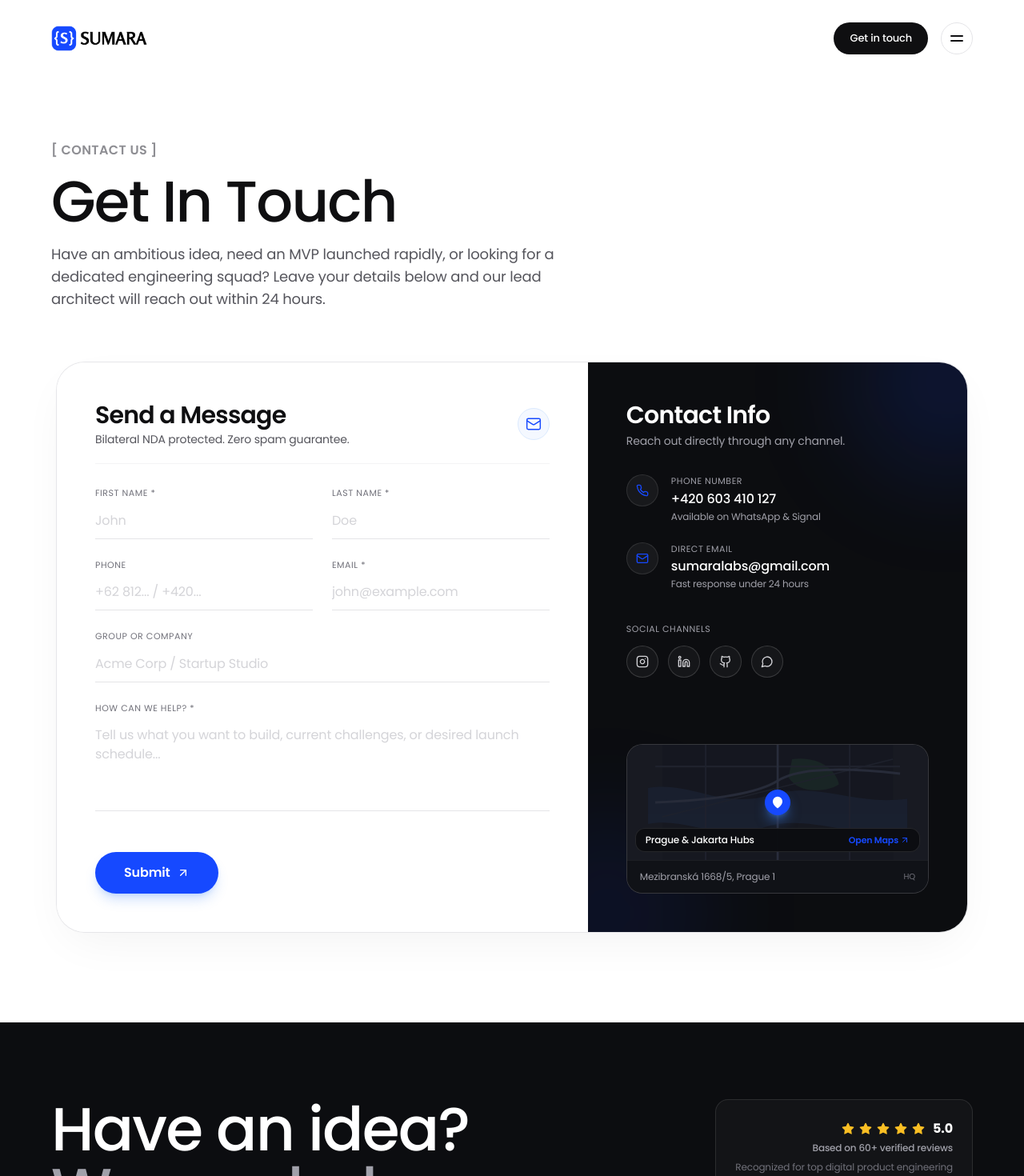
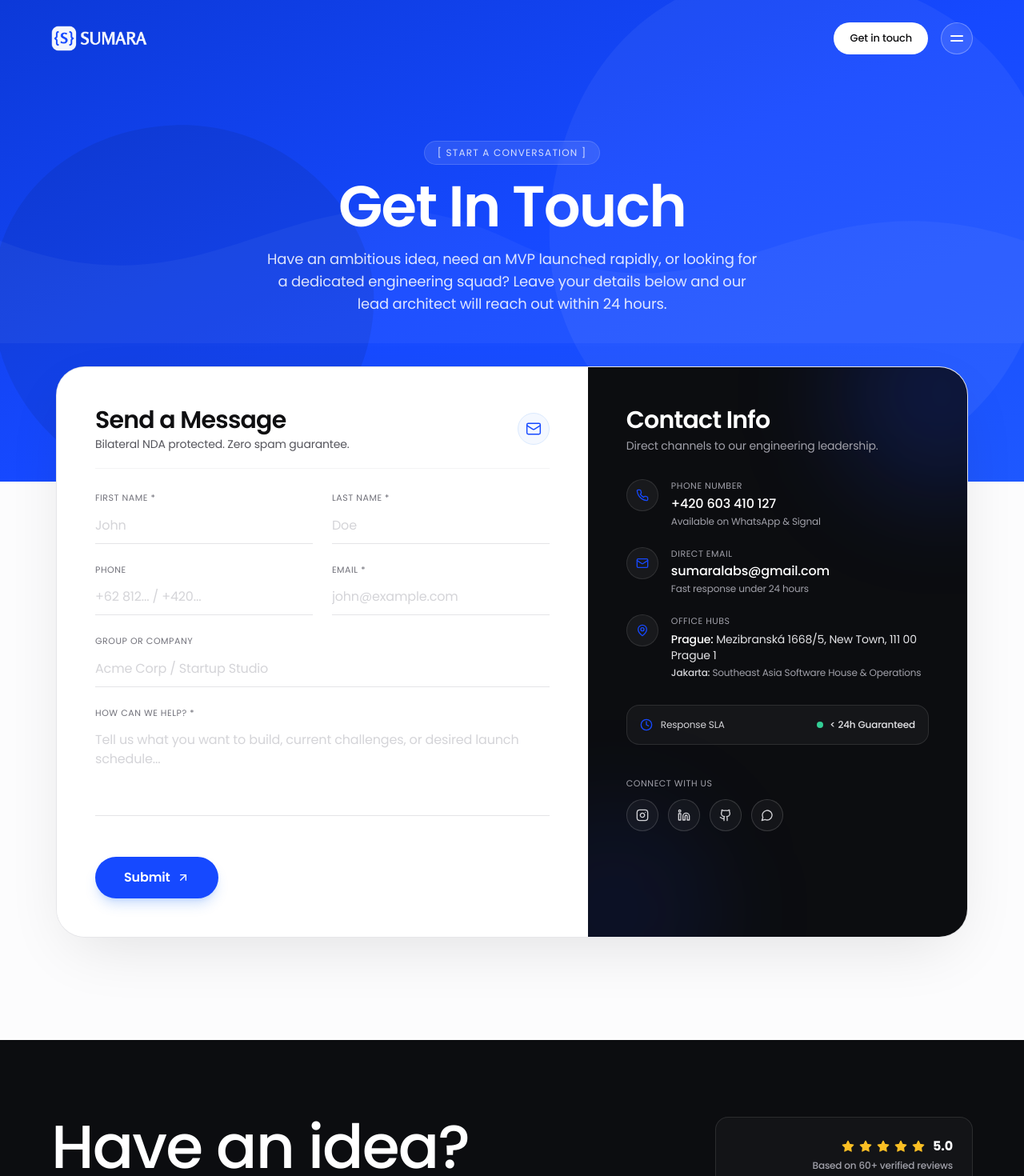
Before and after one commit to Software-House-EB/sumara-labs, a React (Vite) app: page /contact in a window 1280 px wide. Shown: the top 1470 px of the page at 80% size. Built offline with nearby package versions, Linux system fonts and the light colour scheme.

Commit message:
Add rich blue curved hero section, remove map from contact info, and adapt navbar

```diff
--- a/src/components/layout/Navbar.jsx
+++ b/src/components/layout/Navbar.jsx
@@ -46,6 +46,9 @@ export default function Navbar() {
   const [menuOpen, setMenuOpen] = useState(false);
   const lastScrollY = useRef(0);
   const location = useLocation();
+
+  const isContactPage = location.pathname === '/contact';
+  const isDarkHeader = isContactPage && !isScrolled;
 
   useEffect(() => {
     const handleScroll = () => {
@@ -106,7 +109,7 @@ export default function Navbar() {
           {/* Shakuro-Style Brand Logo */}
           <Link to="/" className="flex items-center gap-2 group py-1">
             <img
-              src={logoDark}
+              src={isDarkHeader ? logoWhite : logoDark}
               alt="Sumara Labs"
               className="h-6 sm:h-7 md:h-8 w-auto object-contain transition-transform duration-300 group-hover:scale-105"
             />
@@ -117,7 +120,11 @@ export default function Navbar() {
             {/* "Get in touch" Pill Button */}
             <Link
               to="/contact"
-              className="group/btn hidden sm:inline-flex items-center justify-center h-9 sm:h-10 rounded-[48px] bg-[#0f0f11] text-white hover:bg-black px-4 sm:px-5 text-xs sm:text-[13px] font-medium transition-all duration-500 ease-out hover:-translate-y-1 hover:shadow-lg hover:shadow-black/15 active:translate-y-0 active:scale-95"
+              className={`group/btn hidden sm:inline-flex items-center justify-center h-9 sm:h-10 rounded-[48px] px-4 sm:px-5 text-xs sm:text-[13px] font-medium transition-all duration-500 ease-out hover:-translate-y-1 hover:shadow-lg active:translate-y-0 active:scale-95 ${
+                isDarkHeader
+                  ? 'bg-white text-[#0f0f11] hover:bg-zinc-100 hover:shadow-white/20'
+                  : 'bg-[#0f0f11] text-white hover:bg-black hover:shadow-black/15'
+              }`}
             >
               <RollingText text="Get in touch" />
             </Link>
@@ -126,7 +133,11 @@ export default function Navbar() {
             <button
               onClick={() => setMenuOpen(!menuOpen)}
               aria-label="Toggle navigation menu"
-              className="relative w-9 h-9 sm:w-10 sm:h-10 rounded-full border border-zinc-200 hover:border-black flex items-center justify-center transition-all duration-500 ease-out hover:-translate-y-1 hover:shadow-lg hover:shadow-black/15 group bg-white/90 backdrop-blur-sm active:translate-y-0 active:scale-95 overflow-hidden"
+              className={`relative w-9 h-9 sm:w-10 sm:h-10 rounded-full border flex items-center justify-center transition-all duration-500 ease-out hover:-translate-y-1 hover:shadow-lg group backdrop-blur-sm active:translate-y-0 active:scale-95 overflow-hidden ${
+                isDarkHeader
+                  ? 'border-white/30 hover:border-white bg-white/10 text-white hover:shadow-white/20'
+                  : 'border-zinc-200 hover:border-black bg-white/90 text-[#0f0f11] hover:shadow-black/15'
+              }`}
             >
               {/* Dynamic Expanding Fill Layer (Alt-Button Style - Origin from Bottom Center) */}
               <span
@@ -141,14 +152,14 @@ export default function Navbar() {
                   className={`absolute left-0 right-0 h-[2px] rounded-full transition-all duration-300 ease-[cubic-bezier(0.16,1,0.3,1)] ${
                     menuOpen
                       ? 'bg-white top-1/2 -translate-y-1/2 rotate-45'
-                      : 'bg-[#0f0f11] group-hover:bg-white top-0 group-hover:-translate-y-[1px]'
+                      : `${isDarkHeader ? 'bg-white' : 'bg-[#0f0f11]'} group-hover:bg-white top-0 group-hover:-translate-y-[1px]`
                   }`}
                 />
                 <span
                   className={`absolute left-0 right-0 h-[2px] rounded-full transition-all duration-300 ease-[cubic-bezier(0.16,1,0.3,1)] ${
                     menuOpen
                       ? 'bg-white bottom-1/2 translate-y-1/2 -rotate-45'
-                      : 'bg-[#0f0f11] group-hover:bg-white bottom-0 group-hover:translate-y-[1px]'
+                      : `${isDarkHeader ? 'bg-white' : 'bg-[#0f0f11]'} group-hover:bg-white bottom-0 group-hover:translate-y-[1px]`
                   }`}
                 />
               </div>
--- a/src/pages/contact/ContactPage.jsx
+++ b/src/pages/contact/ContactPage.jsx
@@ -10,6 +10,7 @@ import {
   Linkedin,
   Github,
   MessageCircle,
+  Clock,
   X
 } from 'lucide-react';
 
@@ -44,23 +45,60 @@ export default function ContactPage() {
   };
 
   return (
-    <div className="pt-28 sm:pt-36 md:pt-44 pb-20 sm:pb-28 bg-white text-[#0f0f11]">
-      <div className="section-container">
-        {/* Header Section */}
-        <div className="max-w-[1000px] mb-12 sm:mb-16 space-y-4">
-          <p className="text-sm sm:text-base text-[#8e8e93] font-semibold tracking-wide">
-            [ CONTACT US ]
-          </p>
-          <h1 className="text-4xl sm:text-6xl md:text-7xl font-medium tracking-tight text-[#0f0f11] leading-[1.08]">
+    <div className="bg-[#fcfcfd] min-h-screen">
+      {/* Top Blue Hero Section with Organic Flowing Wave Shapes (Matching Reference) */}
+      <div className="relative bg-[#1649FF] text-white pt-32 sm:pt-40 md:pt-44 pb-36 sm:pb-44 md:pb-52 overflow-hidden">
+        {/* Layered fluid wave shapes & subtle ambient light */}
+        <div className="absolute inset-0 pointer-events-none overflow-hidden" aria-hidden="true">
+          {/* Subtle gradient depth */}
+          <div className="absolute inset-0 bg-gradient-to-br from-[#0c39d8] via-[#1649FF] to-[#1e58ff]" />
+
+          {/* Organic wave shape 1 */}
+          <svg
+            className="absolute -top-24 -right-24 w-[750px] h-[750px] text-white/[0.05] transform rotate-12"
+            viewBox="0 0 600 600"
+            fill="currentColor"
+          >
+            <path d="M300,50 C450,50 550,150 550,300 C550,450 450,550 300,550 C150,550 50,450 50,300 C50,150 150,50 300,50 Z" />
+          </svg>
+
+          {/* Organic wave shape 2 */}
+          <svg
+            className="absolute -bottom-24 -left-24 w-[650px] h-[650px] text-black/[0.08]"
+            viewBox="0 0 600 600"
+            fill="currentColor"
+          >
+            <path d="M300,100 C420,100 520,200 520,300 C520,420 420,520 300,520 C180,520 80,420 80,300 C80,180 180,100 300,100 Z" />
+          </svg>
+
+          {/* Flowing ribbon waves in reference background style */}
+          <svg
+            className="absolute top-1/2 left-0 w-full h-64 -translate-y-1/2 text-white/[0.04]"
+            viewBox="0 0 1440 320"
+            fill="currentColor"
+            preserveAspectRatio="none"
+          >
+            <path d="M0,160 C320,300 420,0 720,160 C1020,320 1120,40 1440,160 L1440,320 L0,320 Z" />
+          </svg>
+        </div>
+
+        {/* Hero Content */}
+        <div className="section-container relative z-10 text-center max-w-[840px] mx-auto space-y-4">
+          <span className="inline-block text-xs font-mono uppercase tracking-widest text-white/80 bg-white/10 backdrop-blur-sm px-4 py-1.5 rounded-full border border-white/15">
+            [ Start a Conversation ]
+          </span>
+          <h1 className="text-4xl sm:text-6xl md:text-7xl font-semibold tracking-tight text-white leading-[1.08]">
             Get In Touch
           </h1>
-          <p className="text-base sm:text-lg text-[#55555c] max-w-[660px] leading-relaxed">
+          <p className="text-base sm:text-lg text-white/85 max-w-[620px] mx-auto leading-relaxed">
             Have an ambitious idea, need an MVP launched rapidly, or looking for a dedicated engineering squad? Leave your details below and our lead architect will reach out within 24 hours.
           </p>
         </div>
+      </div>
 
-        {/* Dual Split Card Container */}
-        <div className="max-w-[1140px] mx-auto rounded-[28px] sm:rounded-[36px] bg-white border border-zinc-200/90 shadow-[0_20px_60px_-15px_rgba(0,0,0,0.06)] overflow-hidden grid grid-cols-1 lg:grid-cols-12">
+      {/* Main Content: Floating Split Dual-Card Container (Overlapping Blue Hero) */}
+      <div className="section-container relative z-20 -mt-24 sm:-mt-28 md:-mt-36 pb-24 sm:pb-32">
+        <div className="max-w-[1140px] mx-auto rounded-[28px] sm:rounded-[36px] bg-white border border-zinc-200/90 shadow-[0_25px_80px_-20px_rgba(0,0,0,0.12)] overflow-hidden grid grid-cols-1 lg:grid-cols-12">
           {/* Left Column: Send a Message Form */}
           <div className="lg:col-span-7 p-7 sm:p-10 md:p-12 bg-white flex flex-col justify-between">
             {submitted ? (
@@ -129,7 +167,7 @@ export default function ContactPage() {
                   </div>
                 )}
 
-                {/* Inputs Stack */}
+                {/* Inputs Stack (Clean Underline Style Matching Reference) */}
                 <div className="space-y-6">
                   {/* Row 1: First Name & Last Name */}
                   <div className="grid grid-cols-1 sm:grid-cols-2 gap-5 sm:gap-6">
@@ -234,15 +272,15 @@ export default function ContactPage() {
             )}
           </div>
 
-          {/* Right Column: Contact Info (Dark Card) */}
+          {/* Right Column: Contact Info (Dark Card - Clean without map) */}
           <div className="lg:col-span-5 p-7 sm:p-10 md:p-12 bg-[#0c0d10] text-white flex flex-col justify-between relative overflow-hidden">
             {/* Subtle decorative background glow */}
             <div
-              className="absolute -top-24 -right-24 w-60 h-60 rounded-full bg-[#1649FF]/15 blur-3xl pointer-events-none"
+              className="absolute -top-24 -right-24 w-64 h-64 rounded-full bg-[#1649FF]/20 blur-3xl pointer-events-none"
               aria-hidden="true"
             />
             <div
-              className="absolute -bottom-24 -left-24 w-60 h-60 rounded-full bg-[#1649FF]/10 blur-3xl pointer-events-none"
+              className="absolute -bottom-24 -left-24 w-64 h-64 rounded-full bg-[#1649FF]/10 blur-3xl pointer-events-none"
               aria-hidden="true"
             />
 
@@ -253,11 +291,11 @@ export default function ContactPage() {
                   Contact Info
                 </h3>
                 <p className="text-xs sm:text-sm text-zinc-400 mt-1">
-                  Reach out directly through any channel.
+                  Direct channels to our engineering leadership.
                 </p>
               </div>
 
-              {/* Contact list */}
+              {/* Contact rows */}
               <div className="space-y-6">
                 {/* Phone */}
                 <div className="flex items-start gap-4">
@@ -305,12 +343,42 @@ export default function ContactPage() {
                     </span>
                   </div>
                 </div>
+
+                {/* Office Hubs */}
+                <div className="flex items-start gap-4">
+                  <div className="w-10 h-10 rounded-full bg-white/5 border border-white/10 flex items-center justify-center shrink-0 text-[#1649FF]">
+                    <MapPin className="w-4 h-4" />
+                  </div>
+                  <div className="space-y-1">
+                    <span className="text-[11px] font-mono uppercase tracking-wider text-zinc-400 block mb-0.5">
+                      Office Hubs
+                    </span>
+                    <p className="text-sm text-zinc-200">
+                      <strong className="text-white font-medium">Prague:</strong> Mezibranská 1668/5, New Town, 111 00 Prague 1
+                    </p>
+                    <p className="text-xs text-zinc-400">
+                      <strong className="text-zinc-300 font-medium">Jakarta:</strong> Southeast Asia Software House & Operations
+                    </p>
+                  </div>
+                </div>
               </div>
 
-              {/* Social Channels */}
+              {/* Working Hours / Availability Tag */}
+              <div className="p-4 rounded-2xl bg-white/[0.04] border border-white/10 flex items-center justify-between text-xs">
+                <div className="flex items-center gap-2.5 text-zinc-300">
+                  <Clock className="w-4 h-4 text-[#1649FF]" />
+                  <span>Response SLA</span>
+                </div>
+                <div className="flex items-center gap-2">
+                  <span className="w-2 h-2 rounded-full bg-emerald-400 animate-pulse" />
+                  <span className="text-zinc-200 font-medium">&lt; 24h Guaranteed</span>
+                </div>
+              </div>
+
+              {/* Social Channels (Circular Badges Matching Reference) */}
               <div className="pt-2">
                 <span className="text-[11px] font-mono uppercase tracking-wider text-zinc-400 block mb-3">
-                  Social Channels
+                  Connect With Us
                 </span>
                 <div className="flex items-center gap-3">
                   <a
@@ -352,81 +420,6 @@ export default function ContactPage() {
                 </div>
               </div>
             </div>
-
-            {/* Stylized Map Preview Card (Prague & Jakarta Hubs) */}
-            <div className="relative z-10 pt-8 mt-4">
-              <a
-                href="https://maps.google.com/?q=Mezibransk%C3%A1+1668/5,+Prague"
-                target="_blank"
-                rel="noopener noreferrer"
-                className="group block rounded-[20px] overflow-hidden border border-white/15 bg-[#14151b] hover:border-white/30 transition-all duration-300 relative"
-              >
-                {/* Stylized Vector Map Preview Graphic */}
-                <div className="h-32 sm:h-36 w-full relative overflow-hidden bg-[#181a22]">
-                  {/* Subtle map road lines and water paths */}
-                  <svg
-                    className="w-full h-full object-cover opacity-60"
-                    viewBox="0 0 320 160"
-                    fill="none"
-                    xmlns="http://www.w3.org/2000/svg"
-                  >
-                    {/* Background grid */}
-                    <rect width="320" height="160" fill="#151720" />
-                    {/* Water body */}
-                    <path
-                      d="M-20 60 C40 50, 80 90, 150 70 C220 50, 260 85, 340 75 L340 120 C260 130, 200 95, 140 115 C80 135, 30 100, -20 110 Z"
-                      fill="#1b2438"
-                    />
-                    {/* Green park / zone */}
-                    <path
-                      d="M180 20 C210 15, 240 30, 245 55 C230 65, 190 70, 175 45 Z"
-                      fill="#1c2d28"
-                    />
-                    {/* Secondary roads */}
-                    <path d="M-10 30 L330 30" stroke="#252836" strokeWidth="2.5" />
-                    <path d="M-10 130 L330 130" stroke="#252836" strokeWidth="2.5" />
-                    <path d="M60 -10 L60 170" stroke="#252836" strokeWidth="2" />
-                    <path d="M260 -10 L260 170" stroke="#252836" strokeWidth="2" />
-                    <path d="M0 100 L320 20" stroke="#232734" strokeWidth="1.5" />
-                    {/* Main artery road */}
-                    <path
-                      d="M-10 80 Q120 75 160 50 T330 40"
-                      stroke="#32384a"
-                      strokeWidth="3.5"
-                    />
-                    <path
-                      d="M160 -10 L160 170"
-                      stroke="#353b4e"
-                      strokeWidth="3"
-                    />
-                  </svg>
-
-                  {/* Pulsing Pin Marker */}
-                  <div className="absolute top-1/2 left-1/2 -translate-x-1/2 -translate-y-1/2 flex items-center justify-center">
-                    <span className="absolute w-8 h-8 rounded-full bg-[#1649FF]/30 animate-ping" />
-                    <div className="relative w-8 h-8 rounded-full bg-[#1649FF] text-white flex items-center justify-center shadow-lg shadow-blue-500/50">
-                      <MapPin className="w-4 h-4 fill-white" />
-                    </div>
-                  </div>
-
-                  {/* Overlay pill tag */}
-                  <div className="absolute bottom-2.5 left-2.5 right-2.5 flex items-center justify-between px-3 py-1.5 rounded-xl bg-[#0c0d10]/90 backdrop-blur-md border border-white/10 text-xs text-white">
-                    <span className="font-medium truncate pr-2">
-                      Prague & Jakarta Hubs
-                    </span>
-                    <span className="text-[11px] text-[#1649FF] font-semibold flex items-center gap-0.5 group-hover:translate-x-0.5 transition-transform shrink-0">
-                      Open Maps <ArrowUpRight className="w-3 h-3" />
-                    </span>
-                  </div>
-                </div>
-
-                {/* Address caption */}
-                <div className="px-4 py-3 bg-[#101217] border-t border-white/5 flex items-center justify-between text-xs text-zinc-400">
-                  <span className="truncate">Mezibranská 1668/5, Prague 1</span>
-                  <span className="font-mono text-[10px] text-zinc-500 shrink-0 ml-2">HQ</span>
-                </div>
-              </a>
-            </div>
           </div>
         </div>
       </div>
```
